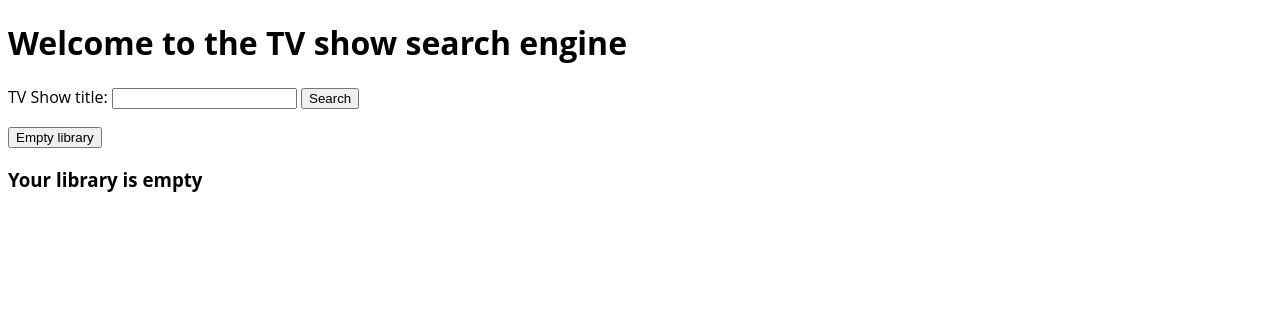
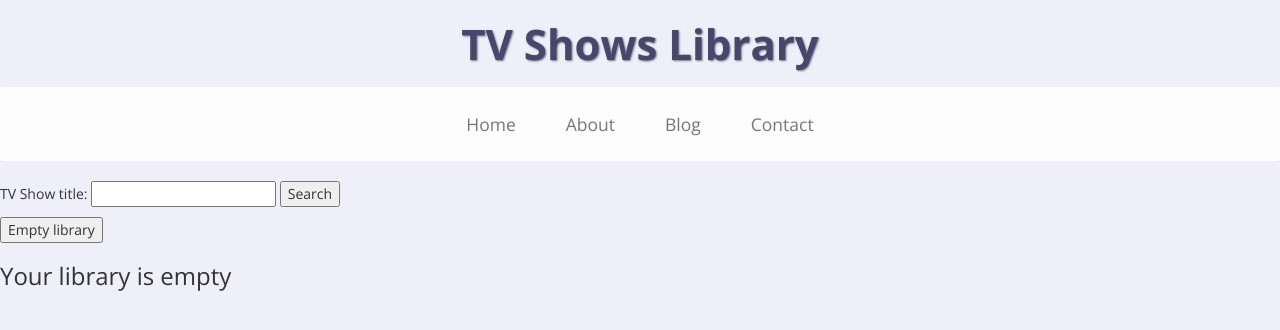
Before and after one commit to thomleonard/Video_Library, a Django app: page /Series/ in a window 1280 px wide. Shown: the top 330 px of the page. Run offline with Django 3.2, Linux system fonts and the light colour scheme; data that the repository does not hold is empty; some libraries are stand-ins or nearby versions.

Commit message:
start playing with bootstrap

```diff
--- a/Series/static/Series/style.css
+++ b/Series/static/Series/style.css
@@ -1,8 +1,48 @@
 
 body {
     font-family: "Open Sans", "Helvetica Neue", Helvetica, Arial, sans-serif;
+    background-color: #efeff9;
 }
 
+/* Brand */
+
+.brand {
+    display: inherit;
+    margin: 0;
+    padding: 15px 0 15px;
+    text-align: center;
+    text-shadow: 1px 1px 2px rgba(0,0,0,0.5);
+    font-family: "Open Sans", "Helvetica Neue", Helvetica, Arial, sans-serif;
+    font-size: 3em;
+    font-weight: 700;
+    line-height: normal;
+    color: #47476d;
+}
+
+/* Nav bar */
+
+
+.navbar-default {
+    border: none;
+    background: #fff;
+    background: rgba(255,255,255,0.9);
+}
+
+.nav>li>a {
+    padding: 25px;
+}
+
+.navbar-nav>li>a {
+    line-height: normal;
+}
+
+.navbar-nav {
+    display: table;
+    float: none;
+    margin: 0 auto;
+    table-layout: fixed;
+    font-size: 1.25em;
+}
 
 /* image that highlight when hovering over */
 IMG.HoverBorder {
--- a/Series/templates/Series/base.html
+++ b/Series/templates/Series/base.html
@@ -5,11 +5,57 @@
 
         {% load static %}
 
+        <!-- Bootstrap Core CSS -->
+        <link href="{% static 'bootstrap/css/bootstrap.min.css' %}" rel="stylesheet">
+
+        <!-- Bootstrap JavaScript -->
+        <script type="text/javascript" src="{% static 'bootstrap/js/bootstrap.min.js' %}"></script>
+
+        <!-- Fonts -->
+        <link href="https://fonts.googleapis.com/css?family=Open+Sans:300italic,400italic,600italic,700italic,800italic,400,300,600,700,800" rel="stylesheet" type="text/css">
+        <link href="https://fonts.googleapis.com/css?family=Josefin+Slab:100,300,400,600,700,100italic,300italic,400italic,600italic,700italic" rel="stylesheet" type="text/css">
+
         <!-- Load the CSS style sheet -->
         <link rel="stylesheet" type="text/css" href="{% static 'Series/style.css' %}" />
 
     </head>
     <body>
+        <div class="brand">TV Shows Library</div>
+
+        <!-- Navigation -->
+        <nav class="navbar navbar-default" role="navigation">
+            <div class="container">
+                <!-- Brand and toggle get grouped for better mobile display -->
+                <div class="navbar-header">
+                    <button type="button" class="navbar-toggle" data-toggle="collapse" data-target="#bs-example-navbar-collapse-1">
+                        <span class="sr-only">Toggle navigation</span>
+                        <span class="icon-bar"></span>
+                        <span class="icon-bar"></span>
+                        <span class="icon-bar"></span>
+                    </button>
+                </div>
+
+                <!-- Collect the nav links, forms, and other content for toggling -->
+                <div class="collapse navbar-collapse" id="bs-example-navbar-collapse-1">
+                    <ul class="nav navbar-nav">
+                        <li>
+                            <a href="index.html">Home</a>
+                        </li>
+                        <li>
+                            <a href="about.html">About</a>
+                        </li>
+                        <li>
+                            <a href="blog.html">Blog</a>
+                        </li>
+                        <li>
+                            <a href="contact.html">Contact</a>
+                        </li>
+                    </ul>
+                </div>
+            </div>
+        </nav>
+
+
         {% block content %}
 
         {% endblock content %}
--- a/Series/templates/Series/library.html
+++ b/Series/templates/Series/library.html
@@ -1,8 +1,6 @@
 {% extends 'Series/base.html' %}
 
 {% block content %}
-
-    <h1>Welcome to the TV show search engine</h1>
 
     <!-- Search form -->
     <p> </p>
```
Lines whose indentation alone changed are shown as unchanged.
